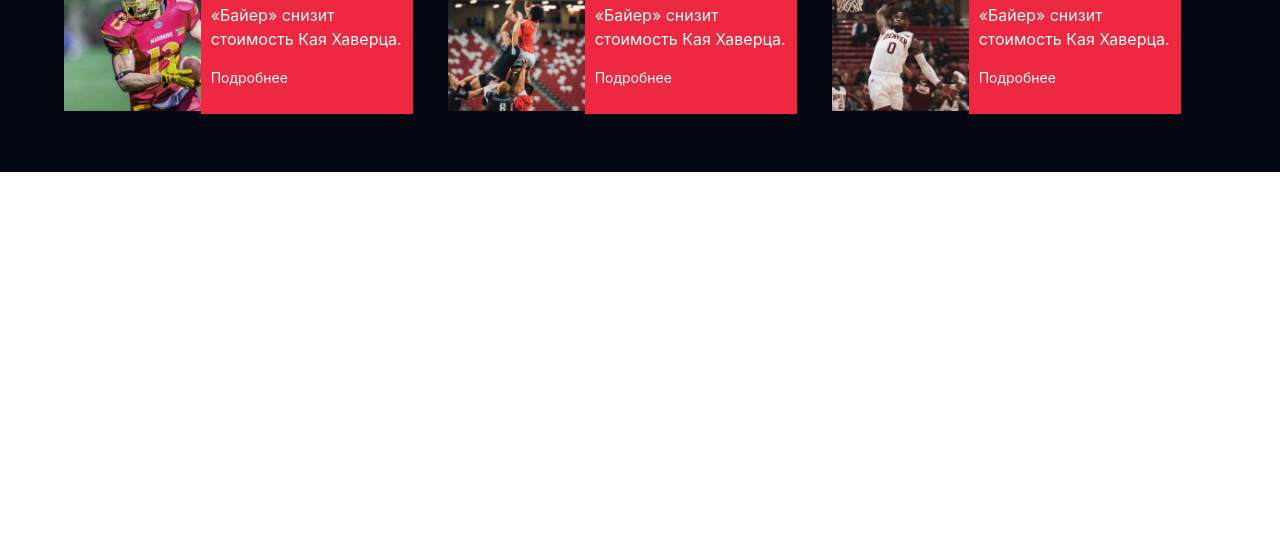
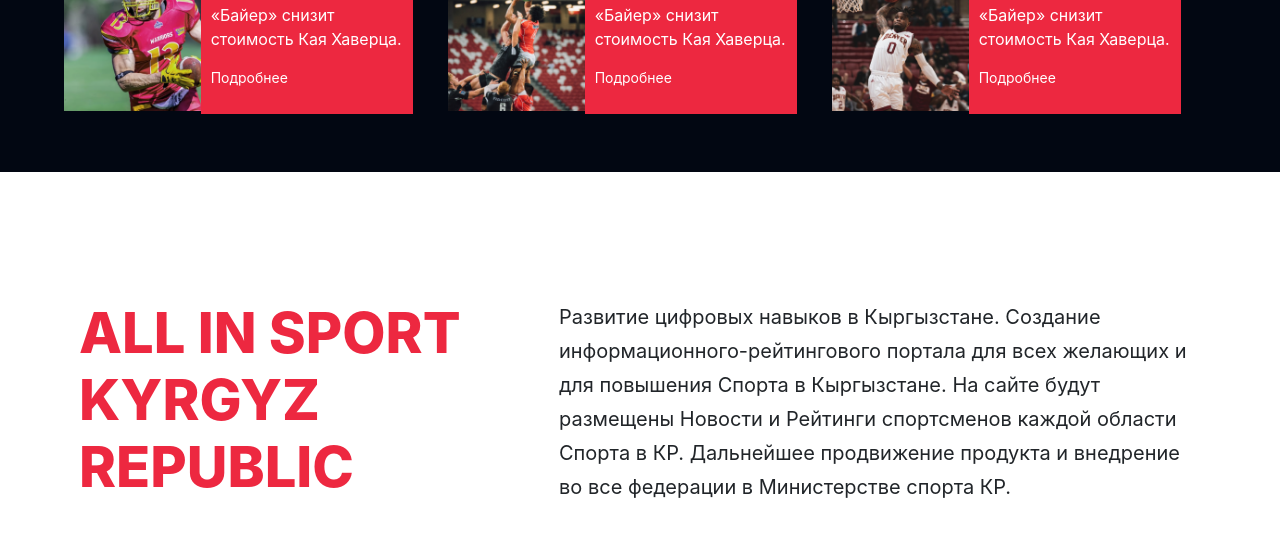
Before and after one commit to sportproteam2/frontend, a React (Create React App) app: page / in a window 1280 px wide. Shown: the part 941-1477 px from the top of the page. Built offline with nearby package versions, Linux system fonts and the light colour scheme.

Commit message:
feat: aboutUs section is done

```diff
--- a/src/assets/styles/mainStyle.js
+++ b/src/assets/styles/mainStyle.js
@@ -50,6 +50,24 @@
     },
     news_text_additional: {
         fontSize: '14px'
+    },
+    about_wrapper: {
+        marginTop: '10%',
+        marginBottom: '10%',
+        marginRight: '5%',
+        marginLeft: '5%'
+    },
+    about_title: {
+        color: '#ED2840',
+        fontSize: '56px',
+        fontWeight: '800',
+        lineHeight: '67px',
+        textTransform: 'uppercase'
+    },
+    about_text: {
+        fontSize: '20px',
+        fontWeight: '400',
+        lineHeight: '34px'
     }
 }
 export default mainStyle
--- /dev/null
+++ b/src/views/LandingPage/Sections/About.js
@@ -0,0 +1,20 @@
+import React from "react";
+import { Row, Col} from 'react-bootstrap';
+import style from "../../../assets/styles/mainStyle";
+import {makeStyles} from "@material-ui/core/styles";
+const mainStyle = makeStyles(style);
+
+function About (){
+    const classes = mainStyle();
+    return (
+        <Row className={classes.about_wrapper}>
+            <Col xs={5} className={classes.about_title}>
+                all in sport kyrgyz republic
+            </Col>
+            <Col xs={7} className={classes.about_text}>
+                Развитие цифровых навыков в Кыргызстане. Создание информационного-рейтингового  портала для всех желающих и для повышения Спорта в Кыргызстане. На сайте будут размещены Новости и Рейтинги спортсменов каждой области Спорта в КР. Дальнейшее продвижение продукта и внедрение во все федерации в Министерстве спорта КР.
+            </Col>
+        </Row>
+    )
+}
+export default About;
--- a/src/views/Main.js
+++ b/src/views/Main.js
@@ -1,12 +1,14 @@
 import React from "react";
 import Banner from "./LandingPage/Sections/Banner";
 import News from "./LandingPage/Sections/News";
+import About from "./LandingPage/Sections/About";
 
 function Main() {
     return (
         <div>
             <Banner/>
             <News/>
+            <About/>
         </div>
 
     )
```
Also changed, not shown: src/views/LandingPage/Sections/AboutSection.js (deleted).
